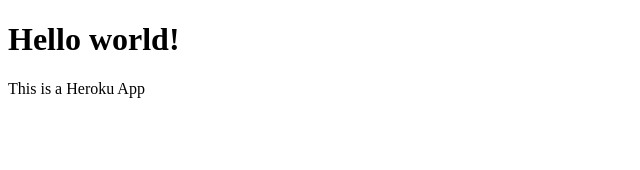
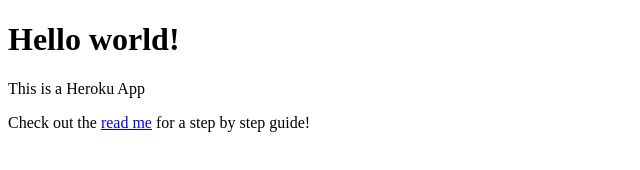
Before and after one commit to adotterer/heroku-demo, a website: page views/index.html in a window 1280 px wide. Shown: the whole page, without its empty margins (0-640 px from the left). Drawn offline with Linux system fonts and the light colour scheme.

Commit message:
readme done

```diff
--- a/views/index.html
+++ b/views/index.html
@@ -9,5 +9,6 @@
 <body>
   <h1>Hello world!</h1>
   <p>This is a Heroku App</p>
+  <p>Check out the <a href="https://github.com/adotterer/heroku-demo">read me</a> for a step by step guide!</p>
 </body>
 </html>
```
Also changed, not shown: README.md, assets/APPLICATION_LOGS.png (added), assets/HEROKU_SUCCESS.png (added), assets/SCRIPTS_START.png (added).
